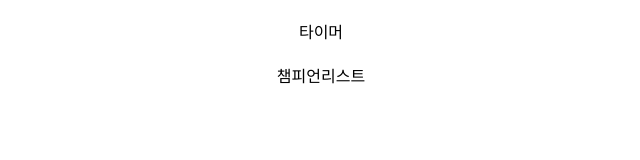
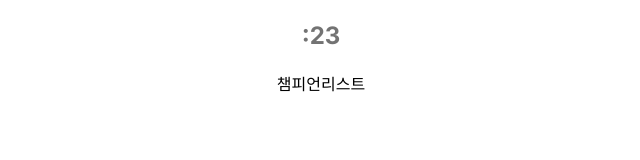
Before and after one commit to MarigoldJ/banpick-master, a Next.js app: page /game in a window 1280 px wide. Shown: the top 160 px of the page, without its empty margins (319-959 px from the left). Built offline with nearby package versions, Linux system fonts and the light colour scheme.

Commit message:
feat: header(teamname, timer)

```diff
--- /dev/null
+++ b/app/game/components/Header.tsx
@@ -0,0 +1,18 @@
+import Timer from "./Timer";
+
+interface HeaderProps {
+  blueName: string | null;
+  redName: string | null;
+}
+
+const Header: React.FC<HeaderProps> = ({ blueName, redName }) => {
+  return (
+    <div className="flex flex-row justify-between w-full p-5">
+      <div className="text-3xl font-bold text-blue-800">{blueName}</div>
+      <Timer startSeconds={30} />
+      <div className="text-3xl font-bold text-red-800">{redName}</div>
+    </div>
+  );
+};
+
+export default Header;
--- /dev/null
+++ b/app/game/components/Timer.tsx
@@ -0,0 +1,26 @@
+"use client";
+
+import { useEffect, useState } from "react";
+
+interface TimerProps {
+  startSeconds: number;
+}
+
+const Timer: React.FC<TimerProps> = ({ startSeconds }) => {
+  const [seconds, setSeconds] = useState<number>(startSeconds);
+
+  useEffect(() => {
+    const countDown = setInterval(() => {
+      if (seconds > 0) {
+        setSeconds(seconds - 1);
+      }
+    }, 1000);
+    return () => clearInterval(countDown);
+  }, [seconds, startSeconds]);
+
+  return (
+    <div className="text-2xl text-neutral-500 font-bold">{`:${seconds}`}</div>
+  );
+};
+
+export default Timer;
--- a/app/game/page.tsx
+++ b/app/game/page.tsx
@@ -1,17 +1,17 @@
 "use client";
 
 import { useSearchParams } from "next/navigation";
+import Header from "./components/Header";
 
 export default function Page() {
   const params = useSearchParams();
 
   return (
     <div className="flex flex-col items-center h-screen">
-      <div className="flex flex-row justify-between w-full p-5">
-        <div>{params.get("blueName")}</div>
-        <div>타이머</div>
-        <div>{params.get("redName")}</div>
-      </div>
+      <Header
+        blueName={params.get("blueName")}
+        redName={params.get("redName")}
+      />
       <div>챔피언리스트</div>
     </div>
   );
```
